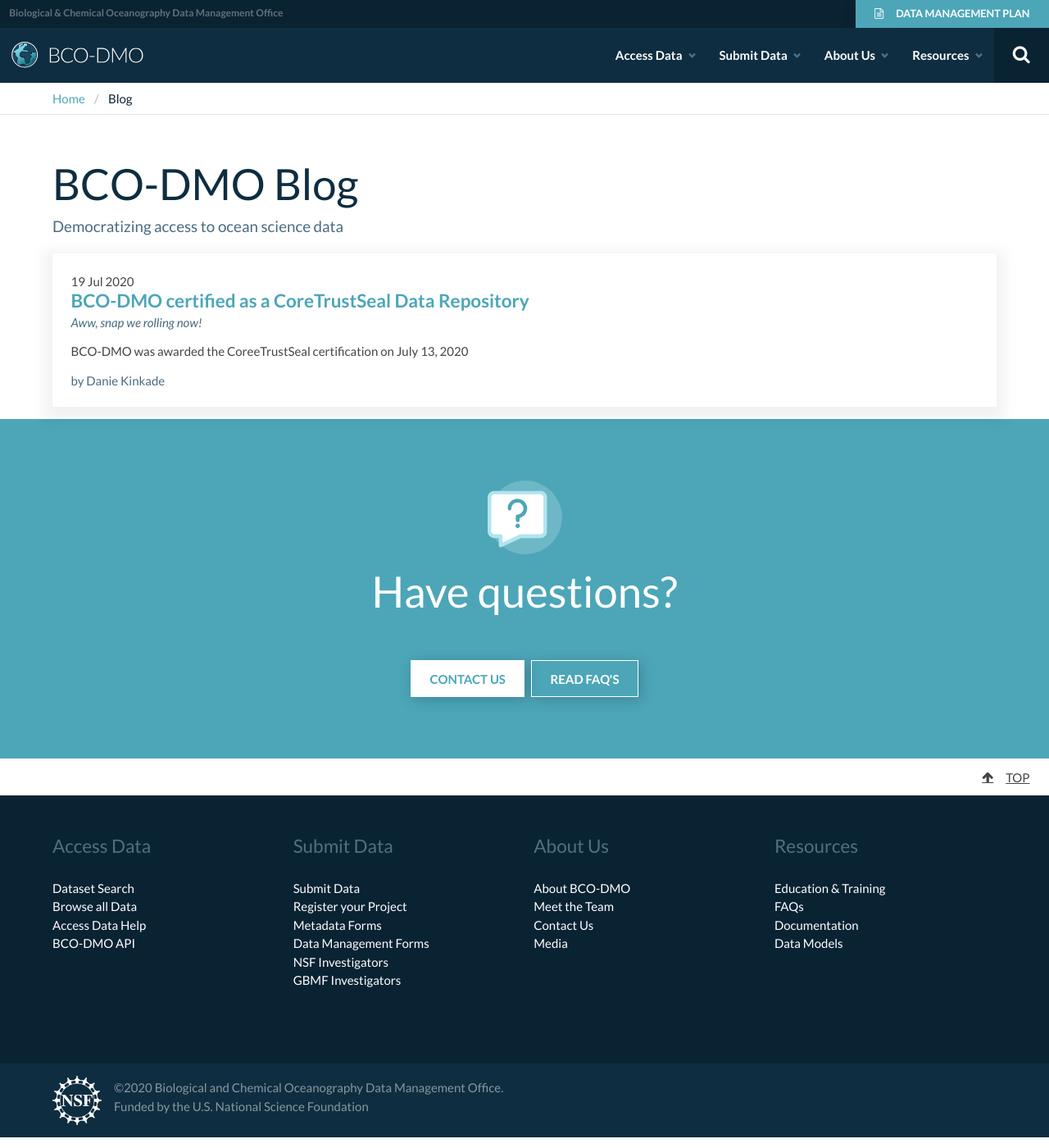
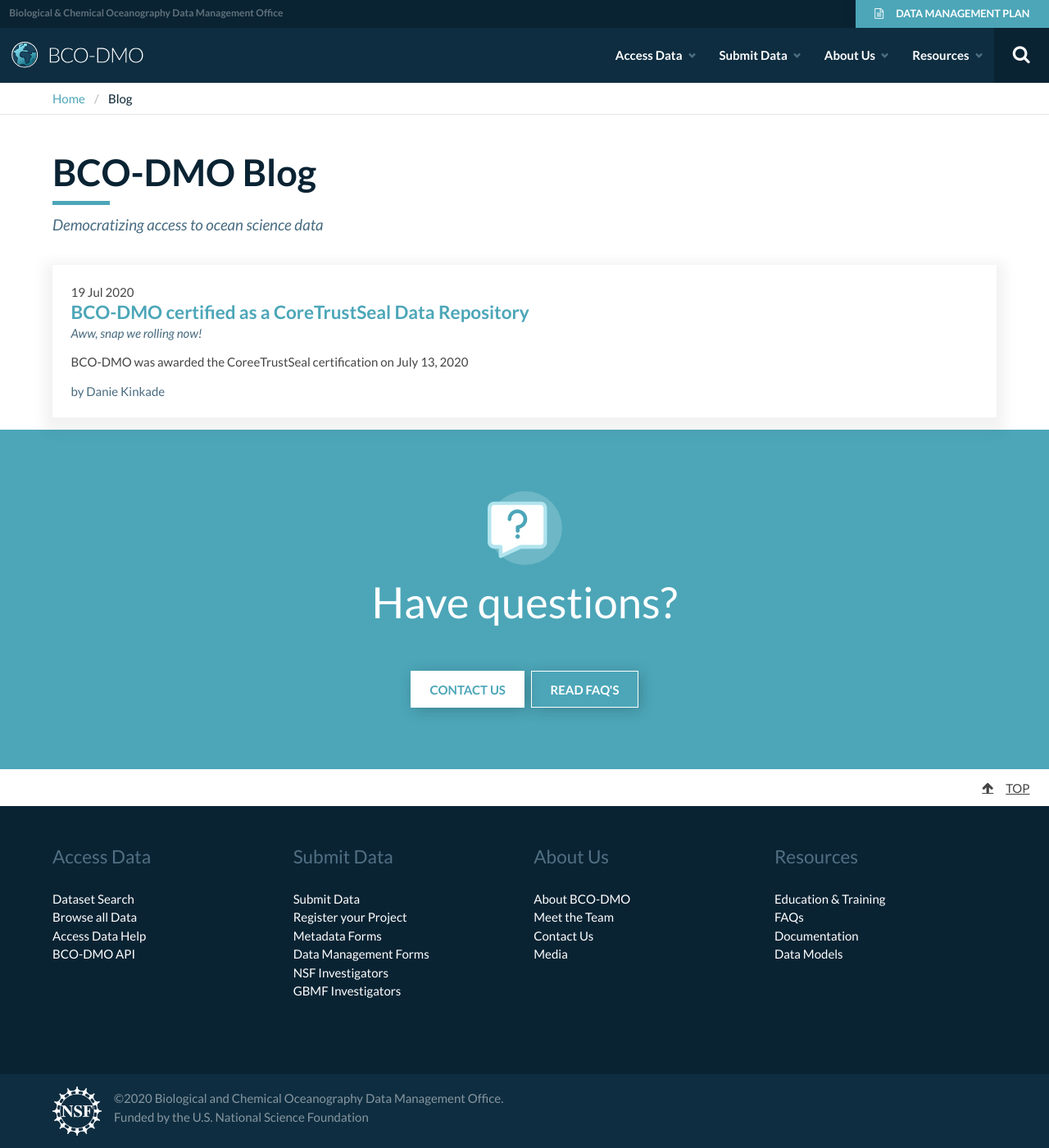
Before and after one commit to BCODMO/blog.bco-dmo.org, a Jekyll site: the page built from index.html, in a window 1280 px wide. Shown: the whole page at 82% size. Built offline with Jekyll 4.4.1, drawn with Linux system fonts in a browser that asks for light colours.

Commit message:
Update index.html

```diff
--- a/index.html
+++ b/index.html
@@ -6,9 +6,9 @@
 description: "Keeping you up to date with the latest happenings at the Biological and Chemical Oceanography Data Management Office (BCO-DMO)"
 ---
 
-<h1>{{ page.title }}</h1>
+<h1 class="title is-1 is-primary padding-bot-1 margin-bot-2-important">{{ page.title }}</h1>
 {% if page.subtitle %}
-<h5 class="subtitle is-5">{{ page.subtitle }}</h5>
+<h5 class="subtitle is-italic padding-bot-1">{{ page.subtitle }}</h5>
 {% endif %}
 {% if site.posts %}
   {% for post in site.posts %}
```
